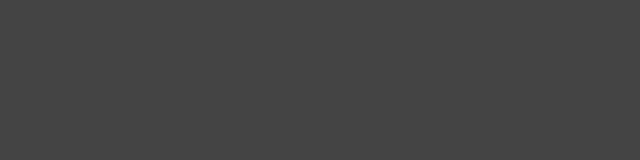
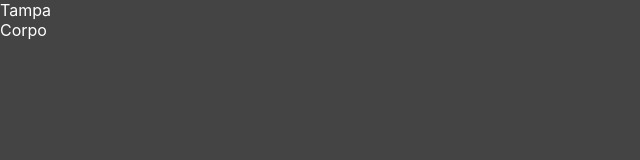
Before and after one commit to Brunogabriel-dev/monty-hall-react, a Next.js app: page / in a window 1280 px wide. Shown: the top 160 px of the page, without its empty margins (0-640 px from the left). Built offline with nearby package versions, Linux system fonts and the light colour scheme.

Commit message:
Inclusão de texto

```diff
--- a/components/Presente.jsx
+++ b/components/Presente.jsx
@@ -3,7 +3,8 @@ import styles from "../styles/Presente.module.css"
 export default function Presente() {
   return (
     <div className={styles.presente}>
-
+      <div className={styles.tampa}>Tampa</div>
+      <div className={styles.corpo}>Corpo</div>
     </div>
   )
 }
--- a/pages/index.jsx
+++ b/pages/index.jsx
@@ -1,7 +1,9 @@
+import Presente from "../components/Presente";
+
 export default function Home() {
   return (
     <div>
-
+     <Presente />
     </div>
   )
 }
```
